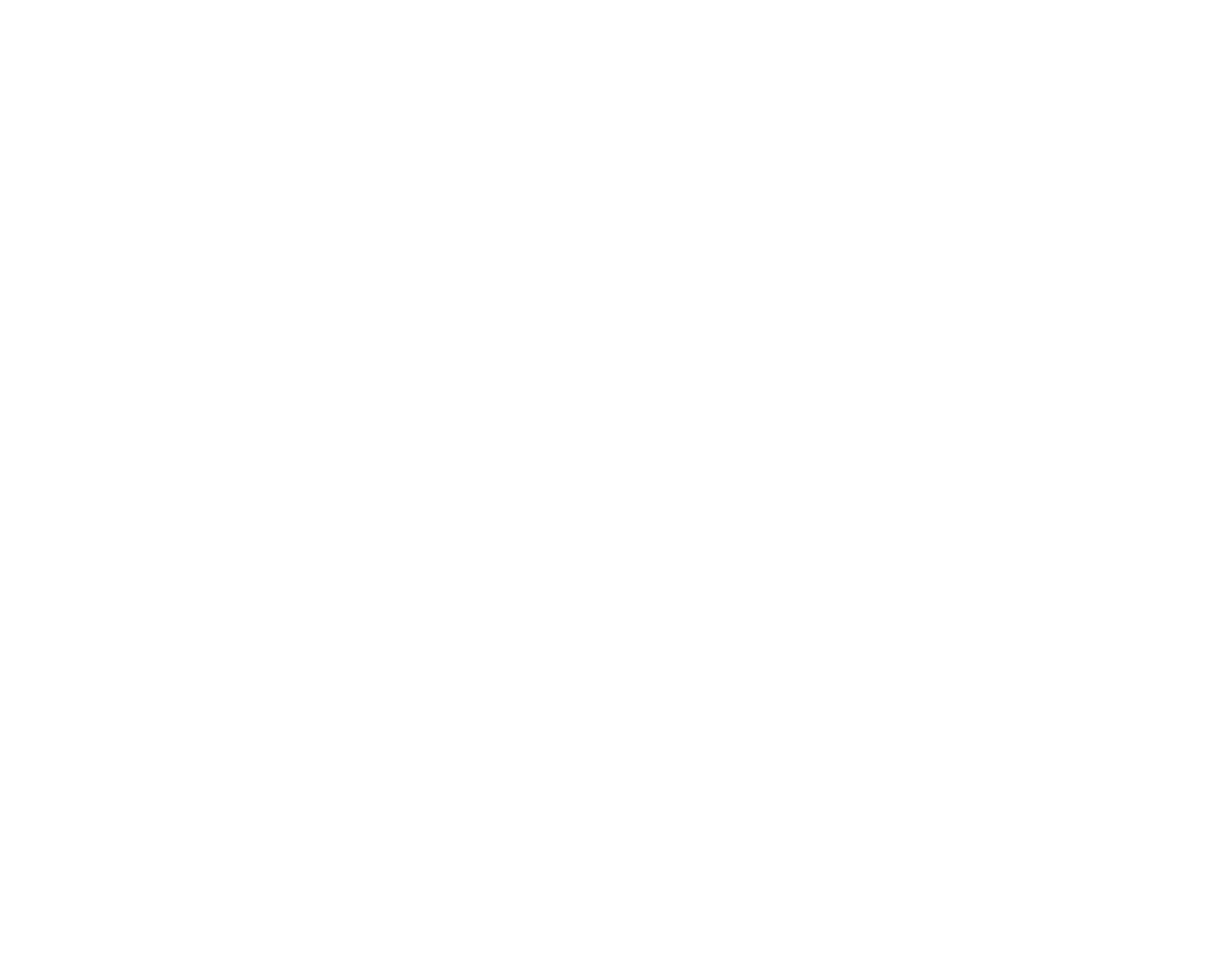
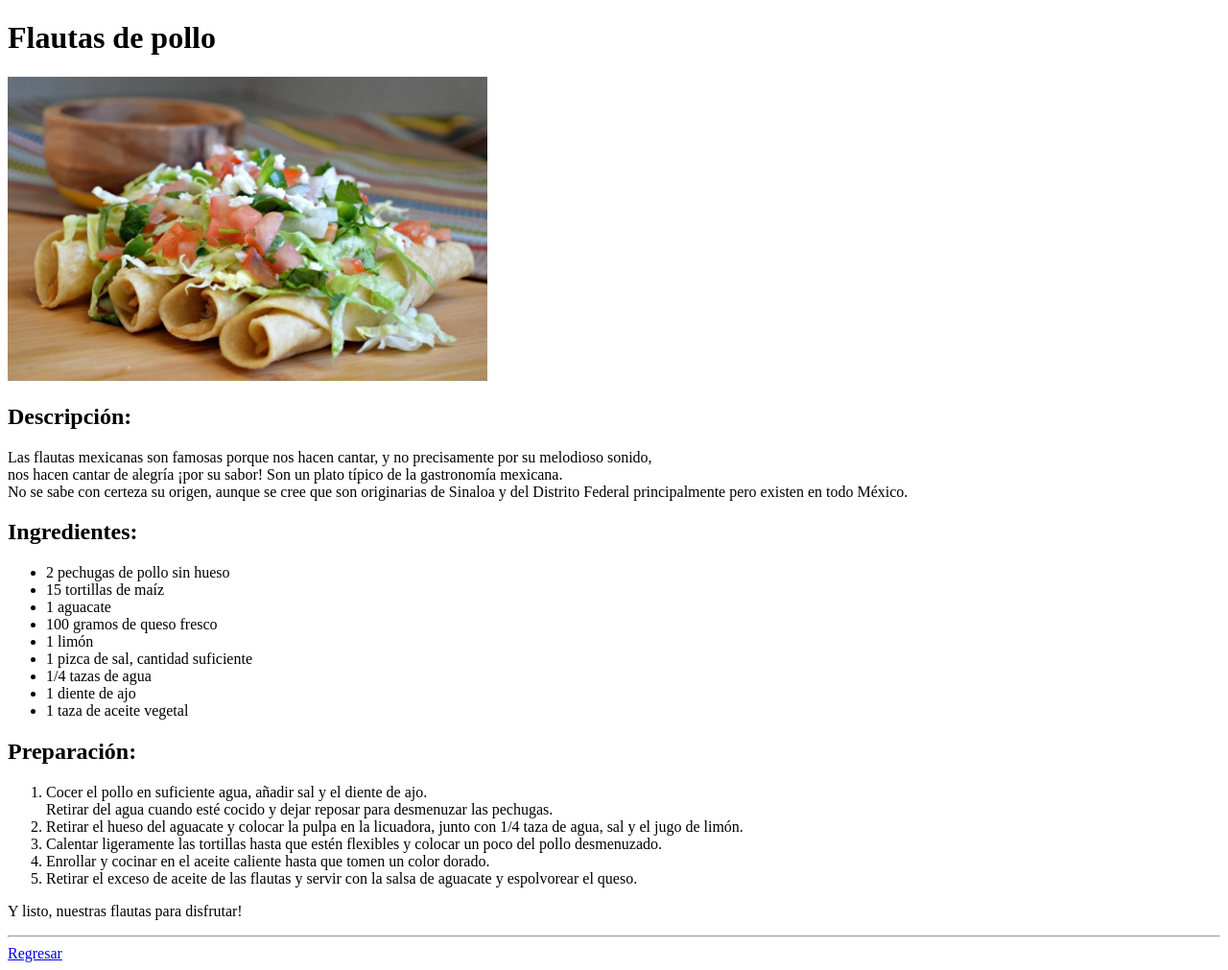
Before and after one commit to AyrtonTV/odin-recipes, a plain HTML site: page recipes/flautas.html in a window 1280 px wide. Shown: the whole page at 96% size. Before the commit the page ends 800 px from the top, so only its background shows below. Drawn offline with Linux system fonts and the light colour scheme.

Commit message:
Terminando flautas.html

```diff
--- a/recipes/flautas.html
+++ b/recipes/flautas.html
@@ -4,9 +4,35 @@
     <meta charset="UTF-8">
     <meta http-equiv="X-UA-Compatible" content="IE=edge">
     <meta name="viewport" content="width=device-width, initial-scale=1.0">
-    <title>Document</title>
+    <title>Flautas de pollo</title>
 </head>
 <body>
-
+    <h1>Flautas de pollo</h1>
+    <img src="../img/flautas.jpg" alt="Flautas de pollo" width="500px">
+    <h2>Descripción:</h2>
+    <p>Las flautas mexicanas son famosas porque nos hacen cantar, y no precisamente por su melodioso sonido,<br> nos hacen cantar de alegría ¡por su sabor! Son un plato típico de la gastronomía mexicana.<br> No se sabe con certeza su origen, aunque se cree que son originarias de Sinaloa y del Distrito Federal principalmente pero existen en todo México.</p>
+    <h2>Ingredientes:</h2>
+    <ul>
+        <li>2 pechugas de pollo sin hueso</li>
+        <li>15 tortillas de maíz</li>
+        <li>1 aguacate</li>
+        <li>100 gramos de queso fresco</li>
+        <li>1 limón</li>
+        <li>1 pizca de sal, cantidad suficiente</li>
+        <li>1/4 tazas de agua</li>
+        <li>1 diente de ajo</li>
+        <li>1 taza de aceite vegetal</li>
+    </ul>
+    <h2>Preparación:</h2>
+    <ol>
+        <li>Cocer el pollo en suficiente agua, añadir sal y el diente de ajo.<br>Retirar del agua cuando esté cocido y dejar reposar para desmenuzar las pechugas.</li>
+        <li>Retirar el hueso del aguacate y colocar la pulpa en la licuadora, junto con 1/4 taza de agua, sal y el jugo de limón.</li>
+        <li>Calentar ligeramente las tortillas hasta que estén flexibles y colocar un poco del pollo desmenuzado.</li>
+        <li>Enrollar y cocinar en el aceite caliente hasta que tomen un color dorado.</li>
+        <li>Retirar el exceso de aceite de las flautas y servir con la salsa de aguacate y espolvorear el queso.</li>
+    </ol>
+    <p>Y listo, nuestras flautas para disfrutar!</p>
+    <hr>
+    <a href="../index.html">Regresar</a>
 </body>
 </html>
```
